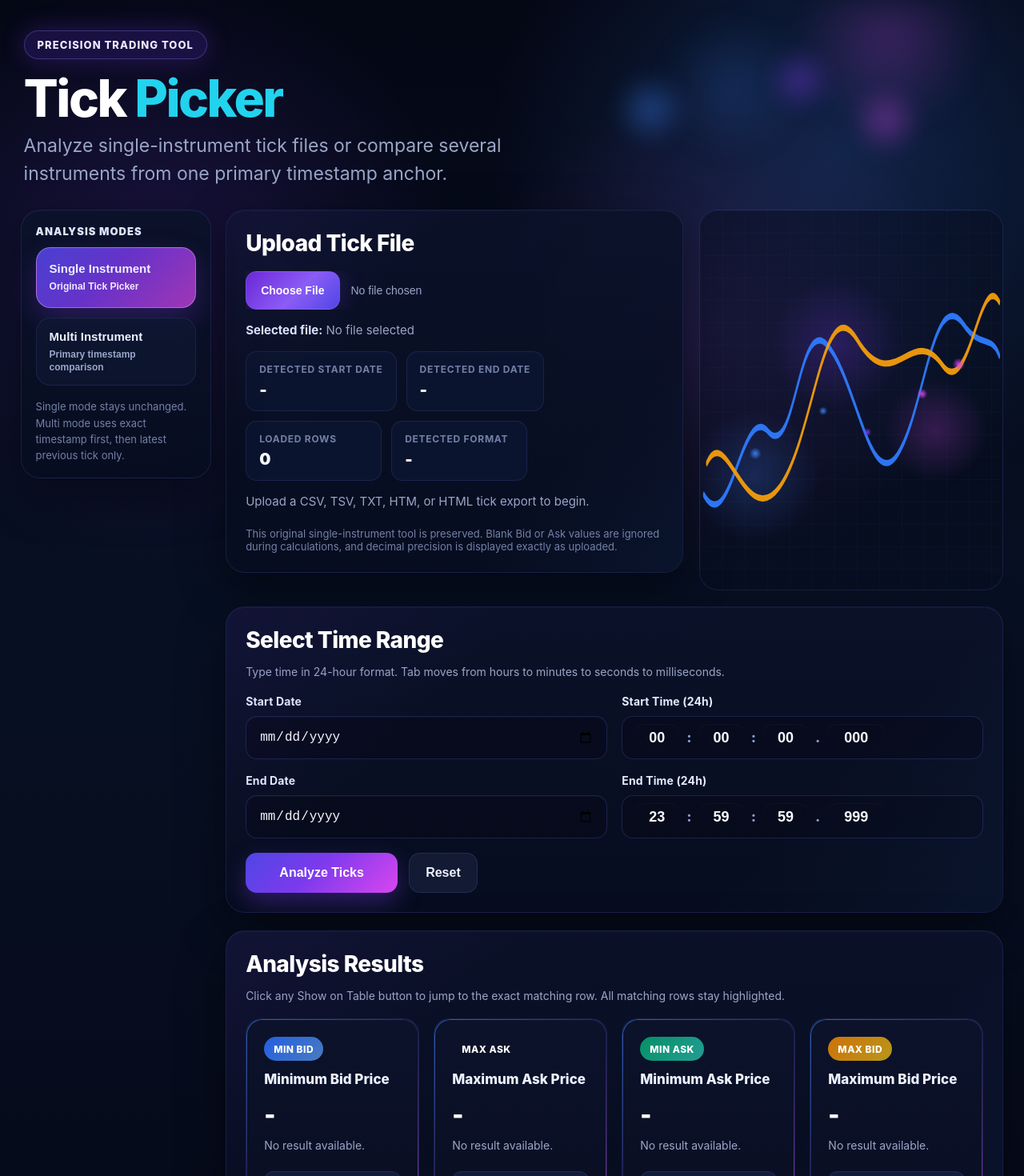
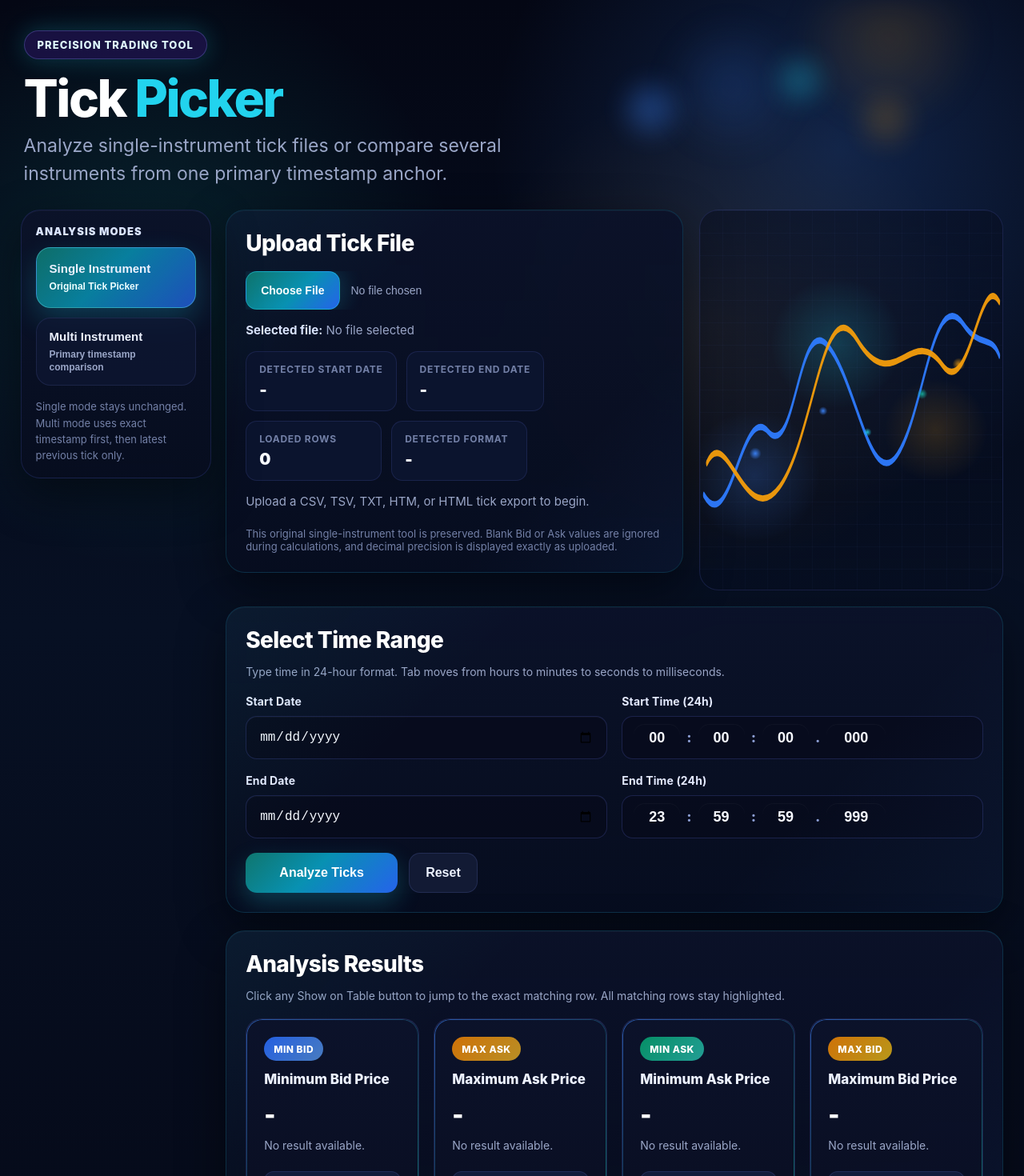
Before and after one commit to faiyaaaaaaz/Upgraded-Tick-Picker, a Next.js app: page / in a window 1280 px wide. Shown: the top 1470 px of the page at 80% size. Built offline with nearby package versions, Linux system fonts and the light colour scheme.

Commit message:
Refactor color variables and gradients in globals.css
Updated color variables and gradients for improved design consistency.

```diff
--- a/app/globals.css
+++ b/app/globals.css
@@ -7,19 +7,19 @@
   --bg-2: #081127;
   --panel: rgba(10, 18, 42, 0.82);
   --panel-strong: rgba(9, 16, 37, 0.96);
-  --panel-border: rgba(100, 118, 255, 0.16);
+  --panel-border: rgba(34, 211, 238, 0.16);
   --text: #f4f7ff;
   --muted: #9aa6c7;
   --muted-2: #7380a7;
   --blue: #3b82f6;
-  --purple: #7c3aed;
-  --pink: #d946ef;
+  --teal: #14b8a6;
+  --amber: #f59e0b;
   --cyan: #06b6d4;
   --green: #10b981;
   --yellow: #f59e0b;
   --danger: #ef4444;
   --shadow: 0 20px 60px rgba(0, 0, 0, 0.45);
-  --glow-purple: 0 0 30px rgba(124, 58, 237, 0.28);
+  --glow-cyan: 0 0 30px rgba(34, 211, 238, 0.24);
   --glow-blue: 0 0 30px rgba(59, 130, 246, 0.22);
   --radius-xl: 24px;
   --radius-lg: 18px;
@@ -33,9 +33,9 @@ body {
   min-height: 100%;
   font-family: Inter, Arial, sans-serif;
   background:
-    radial-gradient(circle at 15% 18%, rgba(124, 58, 237, 0.18), transparent 20%),
+    radial-gradient(circle at 15% 18%, rgba(20, 184, 166, 0.14), transparent 20%),
     radial-gradient(circle at 82% 10%, rgba(59, 130, 246, 0.22), transparent 22%),
-    radial-gradient(circle at 70% 22%, rgba(217, 70, 239, 0.12), transparent 18%),
+    radial-gradient(circle at 70% 22%, rgba(245, 158, 11, 0.10), transparent 18%),
     linear-gradient(180deg, #040714 0%, #071023 42%, #050816 100%);
   color: var(--text);
 }
@@ -60,7 +60,7 @@ body {
   width: 44%;
   height: 240px;
   background:
-    radial-gradient(circle at 70% 20%, rgba(217, 70, 239, 0.22), transparent 26%),
+    radial-gradient(circle at 70% 20%, rgba(245, 158, 11, 0.16), transparent 26%),
     radial-gradient(circle at 35% 45%, rgba(59, 130, 246, 0.18), transparent 22%);
   filter: blur(18px);
   pointer-events: none;
@@ -82,8 +82,8 @@ body {
   border-radius: 999px;
   background:
     radial-gradient(circle at 22% 58%, rgba(59, 130, 246, 0.45), transparent 10%),
-    radial-gradient(circle at 55% 38%, rgba(124, 58, 237, 0.48), transparent 12%),
-    radial-gradient(circle at 74% 66%, rgba(217, 70, 239, 0.4), transparent 10%);
+    radial-gradient(circle at 55% 38%, rgba(34, 211, 238, 0.36), transparent 12%),
+    radial-gradient(circle at 74% 66%, rgba(245, 158, 11, 0.24), transparent 10%);
   opacity: 0.95;
   filter: blur(12px);
   pointer-events: none;
@@ -128,7 +128,7 @@ body {
   position: absolute;
   inset: 0;
   background:
-    linear-gradient(135deg, rgba(124, 58, 237, 0.07), transparent 28%, transparent 72%, rgba(59, 130, 246, 0.06));
+    linear-gradient(135deg, rgba(20, 184, 166, 0.06), transparent 28%, transparent 72%, rgba(59, 130, 246, 0.06));
   pointer-events: none;
 }
 
@@ -157,15 +157,15 @@ body {
 
 .uploadBox input[type="file"]::file-selector-button {
   height: 48px;
-  border: 1px solid rgba(135, 92, 255, 0.55);
+  border: 1px solid rgba(34, 211, 238, 0.45);
   border-radius: 14px;
   padding: 0 18px;
   margin-right: 14px;
-  background: linear-gradient(135deg, #6d28d9, #8b5cf6 55%, #4f46e5);
+  background: linear-gradient(135deg, #0f766e, #0891b2 55%, #2563eb);
   color: white;
   font-weight: 700;
   cursor: pointer;
-  box-shadow: var(--glow-purple);
+  box-shadow: var(--glow-cyan);
 }
 
 .uploadMeta {
@@ -218,8 +218,8 @@ body {
 }
 
 .field input:focus {
-  border-color: rgba(139, 92, 246, 0.75);
-  box-shadow: 0 0 0 3px rgba(124, 58, 237, 0.18);
+  border-color: rgba(34, 211, 238, 0.72);
+  box-shadow: 0 0 0 3px rgba(34, 211, 238, 0.16);
 }
 
 .actions {
@@ -245,9 +245,9 @@ button:hover {
 
 .primaryBtn {
   min-width: 190px;
-  background: linear-gradient(135deg, #4f46e5, #7c3aed 45%, #d946ef);
+  background: linear-gradient(135deg, #0f766e, #0891b2 45%, #2563eb);
   color: #ffffff;
-  box-shadow: 0 12px 30px rgba(124, 58, 237, 0.34);
+  box-shadow: 0 12px 30px rgba(34, 211, 238, 0.24);
 }
 
 .primaryBtn:hover {
@@ -287,7 +287,7 @@ button:hover {
   inset: 0;
   border-radius: 20px;
   padding: 1px;
-  background: linear-gradient(135deg, rgba(59, 130, 246, 0.7), rgba(124, 58, 237, 0.2), rgba(217, 70, 239, 0.65));
+  background: linear-gradient(135deg, rgba(59, 130, 246, 0.62), rgba(34, 211, 238, 0.22), rgba(20, 184, 166, 0.56));
   -webkit-mask: linear-gradient(#fff 0 0) content-box, linear-gradient(#fff 0 0);
   -webkit-mask-composite: xor;
           mask-composite: exclude;
@@ -379,8 +379,8 @@ tbody tr:hover {
   background: linear-gradient(90deg, rgba(41, 98, 255, 0.28), rgba(41, 98, 255, 0.16)) !important;
 }
 
-.highlightRowPink {
-  background: linear-gradient(90deg, rgba(217, 70, 239, 0.24), rgba(217, 70, 239, 0.12)) !important;
+.highlightRowOrange {
+  background: linear-gradient(90deg, rgba(245, 158, 11, 0.24), rgba(245, 158, 11, 0.12)) !important;
 }
 
 .highlightRowGreen {
@@ -409,8 +409,8 @@ tbody tr:hover {
   background: linear-gradient(135deg, rgba(37, 99, 235, 0.95), rgba(96, 165, 250, 0.72));
 }
 
-.pillPink {
-  background: linear-gradient(135deg, rgba(192, 38, 211, 0.95), rgba(236, 72, 153, 0.72));
+.pillOrange {
+  background: linear-gradient(135deg, rgba(217, 119, 6, 0.95), rgba(251, 191, 36, 0.72));
 }
 
 .pillGreen {
@@ -454,12 +454,12 @@ tbody tr:hover {
   margin-bottom: 18px;
   background: rgba(33, 21, 83, 0.7);
   border: 1px solid rgba(129, 140, 248, 0.3);
-  color: #f0e9ff;
+  color: #e0fbff;
   font-size: 13px;
   font-weight: 800;
   letter-spacing: 0.08em;
   text-transform: uppercase;
-  box-shadow: var(--glow-purple);
+  box-shadow: var(--glow-cyan);
 }
 
 .splitHero {
@@ -477,8 +477,8 @@ tbody tr:hover {
   border: 1px solid rgba(111, 126, 255, 0.16);
   background:
     radial-gradient(circle at 18% 70%, rgba(59, 130, 246, 0.22), transparent 18%),
-    radial-gradient(circle at 45% 35%, rgba(124, 58, 237, 0.24), transparent 22%),
-    radial-gradient(circle at 78% 58%, rgba(217, 70, 239, 0.22), transparent 16%),
+    radial-gradient(circle at 45% 35%, rgba(34, 211, 238, 0.20), transparent 22%),
+    radial-gradient(circle at 78% 58%, rgba(245, 158, 11, 0.16), transparent 16%),
     linear-gradient(180deg, rgba(7, 12, 29, 0.5), rgba(7, 12, 29, 0.1));
   overflow: hidden;
 }
@@ -504,9 +504,9 @@ tbody tr:hover {
   background:
     radial-gradient(circle at 12% 68%, rgba(59, 130, 246, 0.95), transparent 2.2%),
     radial-gradient(circle at 38% 48%, rgba(59, 130, 246, 0.95), transparent 2.2%),
-    radial-gradient(circle at 55% 58%, rgba(124, 58, 237, 0.95), transparent 2.2%),
-    radial-gradient(circle at 76% 40%, rgba(217, 70, 239, 0.95), transparent 2.2%),
-    radial-gradient(circle at 90% 26%, rgba(217, 70, 239, 0.95), transparent 2.2%);
+    radial-gradient(circle at 55% 58%, rgba(34, 211, 238, 0.86), transparent 2.2%),
+    radial-gradient(circle at 76% 40%, rgba(20, 184, 166, 0.86), transparent 2.2%),
+    radial-gradient(circle at 90% 26%, rgba(245, 158, 11, 0.78), transparent 2.2%);
   pointer-events: none;
 }
 
@@ -568,7 +568,7 @@ tbody tr:hover {
 }
 
 .tableStatus {
-  color: #bc8cff;
+  color: #67e8f9;
   font-size: 13px;
   font-weight: 800;
   letter-spacing: 0.05em;
@@ -579,9 +579,9 @@ tbody tr:hover {
   margin-top: 14px;
   padding: 14px 16px;
   border-radius: 16px;
-  border: 1px solid rgba(168, 85, 247, 0.22);
-  background: linear-gradient(180deg, rgba(50, 18, 96, 0.36), rgba(19, 11, 46, 0.3));
-  color: #d8c7ff;
+  border: 1px solid rgba(34, 211, 238, 0.20);
+  background: linear-gradient(180deg, rgba(8, 47, 73, 0.34), rgba(6, 30, 54, 0.30));
+  color: #c7f9ff;
   font-size: 14px;
 }
 
@@ -723,13 +723,13 @@ tbody tr:hover {
 }
 
 .sideTab.active {
-  background: linear-gradient(135deg, rgba(79, 70, 229, 0.9), rgba(124, 58, 237, 0.82) 45%, rgba(217, 70, 239, 0.72));
-  border-color: rgba(216, 180, 254, 0.45);
-  box-shadow: 0 14px 34px rgba(124, 58, 237, 0.28);
+  background: linear-gradient(135deg, rgba(15, 118, 110, 0.92), rgba(8, 145, 178, 0.86) 45%, rgba(37, 99, 235, 0.76));
+  border-color: rgba(103, 232, 249, 0.38);
+  box-shadow: 0 14px 34px rgba(34, 211, 238, 0.22);
 }
 
 .sideTab.active small {
-  color: #f1e8ff;
+  color: #ecfeff;
 }
 
 .sidebarNote {
@@ -781,8 +781,8 @@ tbody tr:hover {
 }
 
 .field select:focus {
-  border-color: rgba(139, 92, 246, 0.75);
-  box-shadow: 0 0 0 3px rgba(124, 58, 237, 0.18);
+  border-color: rgba(34, 211, 238, 0.72);
+  box-shadow: 0 0 0 3px rgba(34, 211, 238, 0.16);
 }
 
 .lockedRuleBox {
@@ -968,7 +968,7 @@ tbody tr:hover {
 .loadingCard {
   width: min(460px, 100%);
   border-radius: 24px;
-  border: 1px solid rgba(139, 92, 246, 0.28);
+  border: 1px solid rgba(34, 211, 238, 0.26);
   background: linear-gradient(180deg, rgba(11, 18, 41, 0.96), rgba(7, 13, 31, 0.96));
   box-shadow: 0 24px 80px rgba(0, 0, 0, 0.45);
   padding: 26px 24px;
@@ -980,9 +980,9 @@ tbody tr:hover {
   height: 56px;
   margin: 0 auto 16px;
   border-radius: 999px;
-  border: 3px solid rgba(124, 58, 237, 0.22);
-  border-top-color: #d946ef;
-  border-right-color: #4f46e5;
+  border: 3px solid rgba(34, 211, 238, 0.22);
+  border-top-color: #22d3ee;
+  border-right-color: #2563eb;
   animation: spin 1s linear infinite;
 }
 
@@ -1007,11 +1007,11 @@ tbody tr:hover {
   height: 48px;
   padding: 0 18px;
   border-radius: 999px;
-  border: 1px solid rgba(139, 92, 246, 0.35);
-  background: linear-gradient(135deg, #4f46e5, #7c3aed 45%, #d946ef);
+  border: 1px solid rgba(34, 211, 238, 0.32);
+  background: linear-gradient(135deg, #0f766e, #0891b2 45%, #2563eb);
   color: #fff;
   font-weight: 800;
-  box-shadow: 0 12px 30px rgba(124, 58, 237, 0.35);
+  box-shadow: 0 12px 30px rgba(34, 211, 238, 0.25);
 }
 
 .footerCredit {
```
